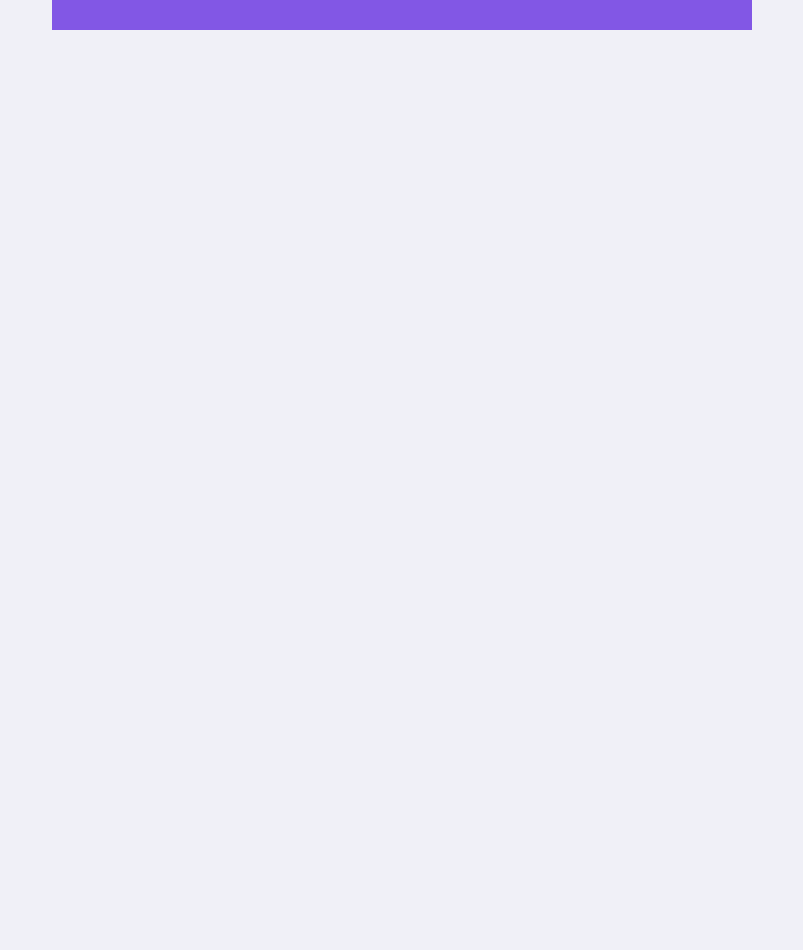
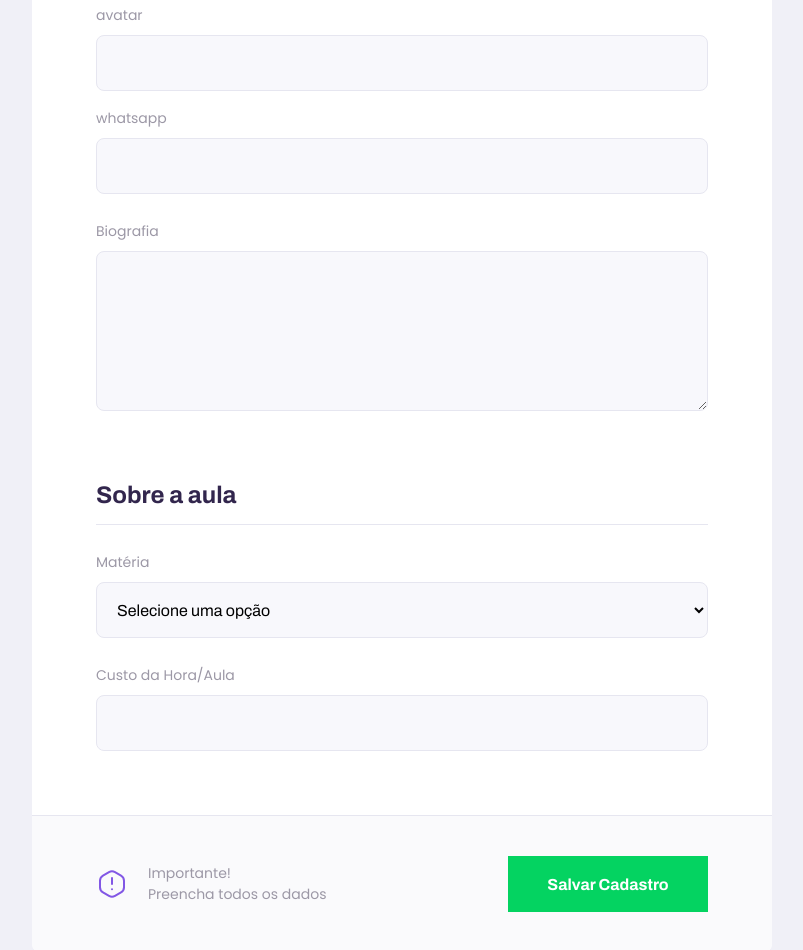
Before and after one commit to gustavohrgomes/Proffy, a React (Create React App) app in the folder web/: page /give-classes in a window 1280 px wide. Shown: the part 540-1490 px from the top of the page, without its empty margins (238-1041 px from the left). Before the commit the page ends 800 px from the top, so only its background shows below. Built offline with nearby package versions, Linux system fonts and the light colour scheme.

Commit message:
Create Teacher Form

```diff
--- a/web/src/pages/TeacherForm/index.tsx
+++ b/web/src/pages/TeacherForm/index.tsx
@@ -1,10 +1,60 @@
 import React from 'react'
 import PageHeader from '../../Components/PageHeader';
+import Input from '../../Components/Input';
+
+import warningIcon from '../../assets/images/icons/warning.svg';
+import Textarea from '../../Components/Textarea';
+import Select from '../../Components/Select';
+
+import './styles.css';
 
 function TeacherForm() {
    return (
      <div id="page-teacher-form" className="container">
-       <PageHeader title="testando"/>
+       <PageHeader
+        title="Que incrível que você quer dar aulas."
+        description="O primeiro passo é preencher esse formulário de inscrição"
+      />
+
+      <main>
+        <fieldset>
+          <legend>Seus dados</legend>
+          <Input name="name" label="Nome Completo"></Input>
+          <Input name="avatar" label="avatar"></Input>
+          <Input name="whatsapp" label="whatsapp"></Input>
+          <Textarea name="bio" label="Biografia" />
+        </fieldset>
+
+        <fieldset>
+          <legend>Sobre a aula</legend>
+          <Select
+            name="subject"
+            label="Matéria"
+            options={[
+              {value: 'Artes', label: 'Artes'},
+              {value: 'Biologia', label: 'Biologia'},
+              {value: 'Matemática', label: 'Matemática'},
+              {value: 'Música', label: 'Música'},
+              {value: 'História', label: 'História'},
+              {value: 'Química', label: 'Química'},
+              {value: 'Física', label: 'Física'},
+              {value: 'Geografia', label: 'Geografia'},
+              {value: 'Português', label: 'Português'}
+            ]}
+          />
+          <Input name="cost" label="Custo da Hora/Aula"></Input>
+        </fieldset>
+
+        <footer>
+          <p>
+            <img src={ warningIcon } alt="aviso importante"/>
+            Importante! <br/>
+            Preencha todos os dados
+          </p>
+
+          <button type="submit">Salvar Cadastro</button>
+        </footer>
+      </main>
      </div>
    );
  }
--- /dev/null
+++ b/web/src/pages/TeacherForm/styles.css
@@ -0,0 +1,119 @@
+#page-teacher-form {
+  width: 100vw;
+  height: 100vh;
+}
+
+#page-teacher-form .page-header .header-content {
+  margin-bottom: 6.4rem;
+}
+
+#page-teacher-form main {
+  background: var(--color-box-base);
+  width: 100%;
+  max-width: 74rem;
+  border-radius: 0.8rem;
+  margin: -3.2rem auto 3.2rem;
+  padding-top: 6.4rem;
+  overflow: hidden;
+}
+
+#page-teacher-form main fieldset {
+  border: 0;
+  padding: 0 2.4rem;
+}
+
+#page-teacher-form main fieldset + fieldset {
+  margin-top: 6.4rem;
+}
+
+#page-teacher-form main fieldset legend {
+  font: 700 2.4rem Archivo;
+  color: var(--color-text-title);
+  margin-bottom: 2.4rem;
+  display: flex;
+  align-items: center;
+  justify-content: space-between;
+  width: 100%;
+  padding-bottom: 1.6rem;
+  border-bottom: 1px solid var(--color-line-in-white);
+}
+
+#page-teacher-form main fieldset .input-block + .textarea-block,
+#page-teacher-form main fieldset .select-block + .input-block {
+  margin-top: 2.4rem
+}
+
+#page-teacher-form main label {
+  color: var(--color-text-complement);
+}
+
+#page-teacher-form main footer {
+  padding: 4rem 2.4rem;
+  background: var(--color-box-footer);
+  border-top: 1px solid var(--color-line-in-white);
+  margin-top: 6.4rem;
+}
+
+#page-teacher-form main footer p {
+  display: flex;
+  align-items: center;
+  justify-content: center;
+  font-size: 1.4rem;
+  line-height: 2, 4rem;
+  color: var(--color-text-complement);
+}
+
+#page-teacher-form main footer img {
+  margin-right: 2rem;
+}
+
+#page-teacher-form main footer button {
+  width: 100%;
+  height: 5.6rem;
+  background: var(--color-secundary);
+  color: var(--color-button-text);
+  border: 0;
+  cursor: pointer;
+  font: 700 1.6rem Archivo;
+  display:flex;
+  align-items: center;
+  justify-content: center;
+  text-decoration: none;
+  transition: background-color 200ms;
+  margin-top: 3.2rem;
+}
+
+#page-teacher-form main footer button:hover {
+  background-color: var(--color-secundary-dark)
+}
+
+@media (min-width: 700px) {
+  #page-teacher-form {
+    max-width: 100vw;
+  }
+
+  #page-teacher-form .page-header .header-content {
+    margin-bottom: 0;
+  }
+
+  #page-teacher-form main fieldset {
+    padding: 0 6.4rem;
+  }
+
+  #page-teacher-form main footer {
+    padding: 4rem 6.4rem;
+    display: flex;
+    align-items: center;
+    justify-content: space-between;
+
+  }
+
+  #page-teacher-form main footer p {
+    justify-content: space-between;
+  }
+
+  #page-teacher-form main footer button {
+    width: 20rem;
+    margin-top: 0;
+  }
+}
```
